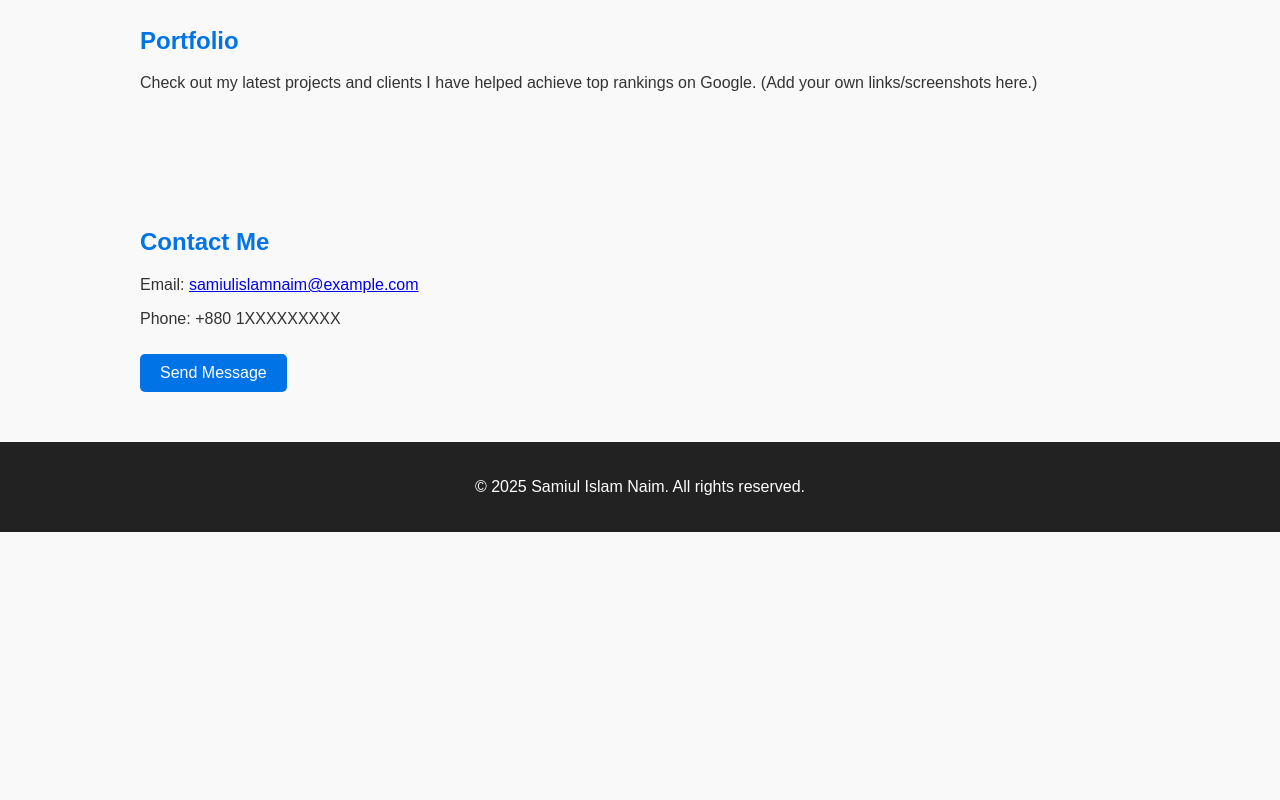
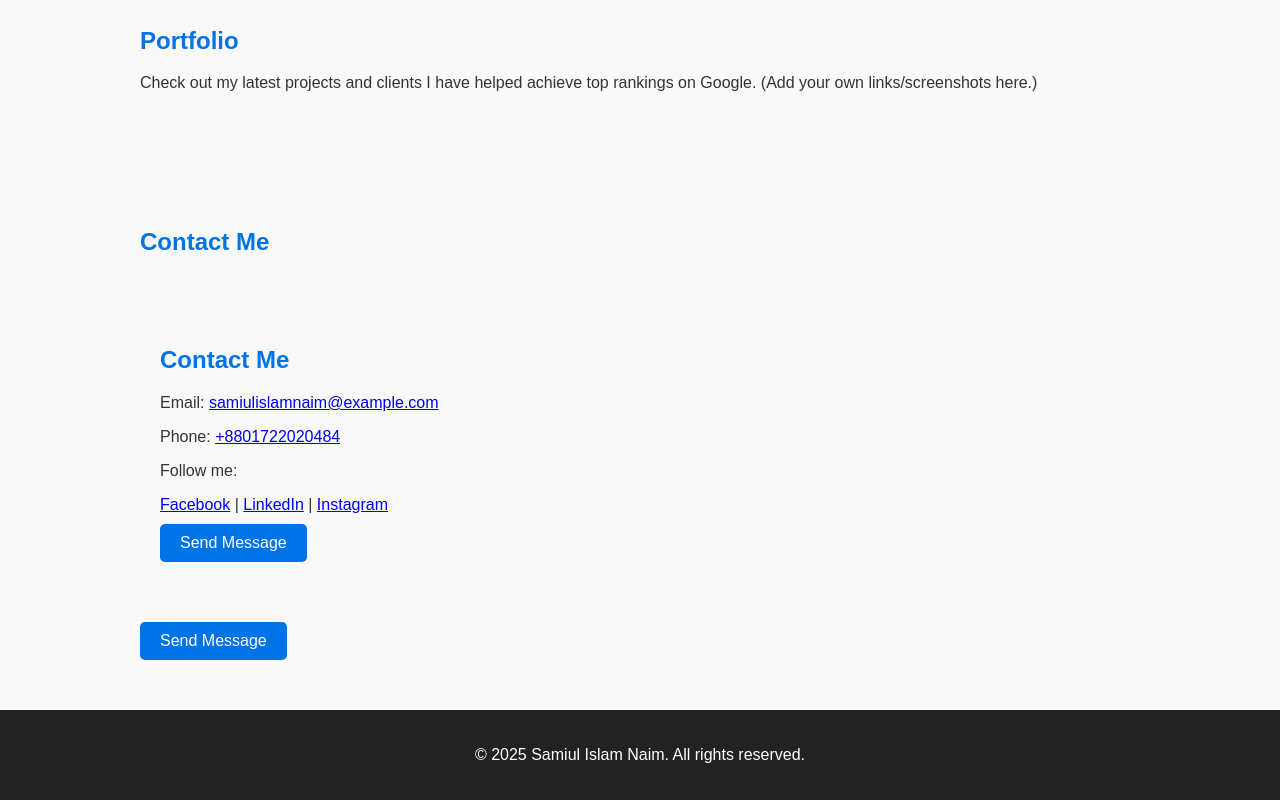
Before and after one commit to Samiuli-islam-naim/samiulislam.github.io, a plain HTML site: page index.html in a window 1280 px wide. Shown: the part 730-1530 px from the top of the page. Before the commit the page ends 1262 px from the top, so only its background shows below. Drawn offline with Linux system fonts and the light colour scheme.

Commit message:
Update index.html

```diff
--- a/index.html
+++ b/index.html
@@ -58,8 +58,26 @@
 
 <section id="contact">
   <h2>Contact Me</h2>
+  <section id="contact">
+  <h2>Contact Me</h2>
+
+  <!-- Email -->
   <p>Email: <a href="mailto:samiulislamnaim@example.com">samiulislamnaim@example.com</a></p>
-  <p>Phone: +880 1XXXXXXXXX</p>
+
+  <!-- Click-to-Call Phone -->
+  <p>Phone: <a href="tel:+8801722020484">+8801722020484</a></p>
+
+  <!-- Social Links (Optional) -->
+  <p>Follow me:</p>
+  <a href="https://www.facebook.com/naimisla007" target="_blank">Facebook</a> |
+  <a href="https://www.linkedin.com/in/yourprofile" target="_blank">LinkedIn</a> |
+  <a href="https://www.instagram.com/yourprofile" target="_blank">Instagram</a>
+
+  <!-- Button -->
+  <br>
+  <a href="mailto:naim7423388@gmail.com" class="button">Send Message</a>
+</section>
+
   <a href="mailto:samiulislamnaim@example.com" class="button">Send Message</a>
 </section>
 
```
